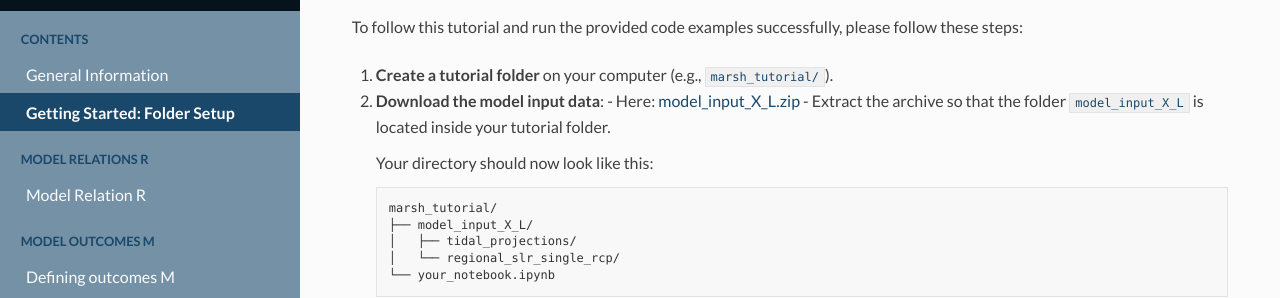
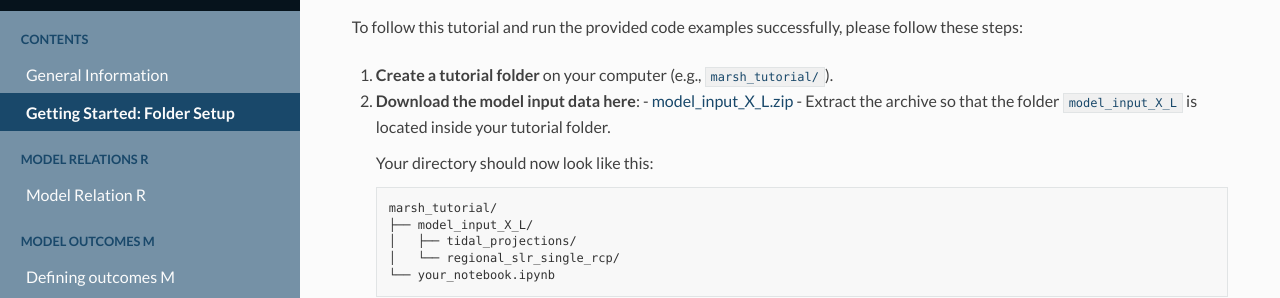
Before and after one commit to christineschottmueller/x-marsh, a Sphinx documentation site: the page built from docs/chapter_01/01_01_getting_started.rst, in a window 1280 px wide and 921 px high. Shown: the part 141-439 px from the top of the window. Built offline with Sphinx 7.4.7 and the Read the Docs theme 3.1.0, drawn with Linux system fonts in a browser that asks for light colours; part of the change alters nothing that is shown.

```diff
--- a/docs/chapter_01/01_01_getting_started.rst
+++ b/docs/chapter_01/01_01_getting_started.rst
@@ -4,8 +4,8 @@ Getting Started: Folder Setup
 To follow this tutorial and run the provided code examples successfully, please follow these steps:
 
 1. **Create a tutorial folder** on your computer (e.g., ``marsh_tutorial/``).
-2. **Download the model input data**:
-   - Here: `model_input_X_L.zip <https://github.com/christineschottmueller/x-marsh/releases/download/v1.0-data/model_input_X_L.zip>`_
+2. **Download the model input data here**:
+   - `model_input_X_L.zip <https://github.com/christineschottmueller/x-marsh/releases/download/v1.0-data/model_input_X_L.zip>`_
    - Extract the archive so that the folder ``model_input_X_L`` is located inside your tutorial folder.
 
    Your directory should now look like this:
```
